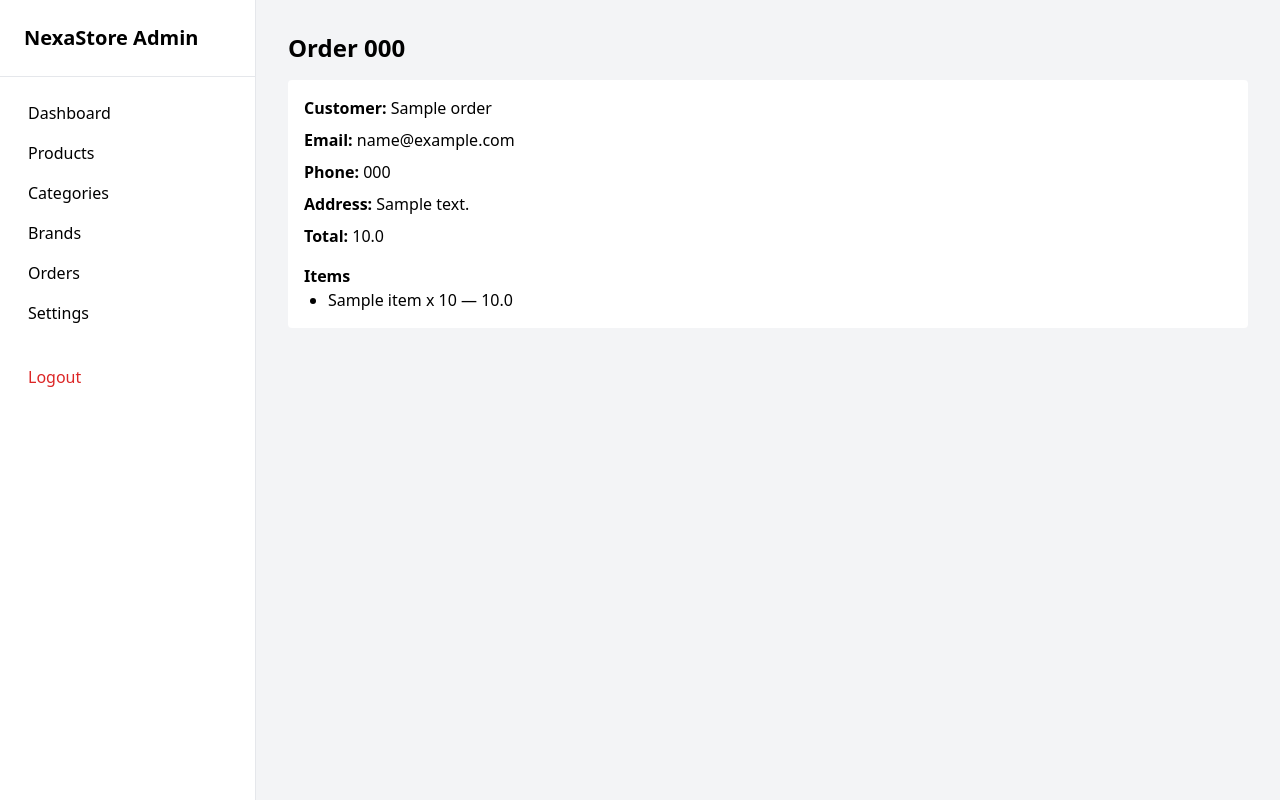
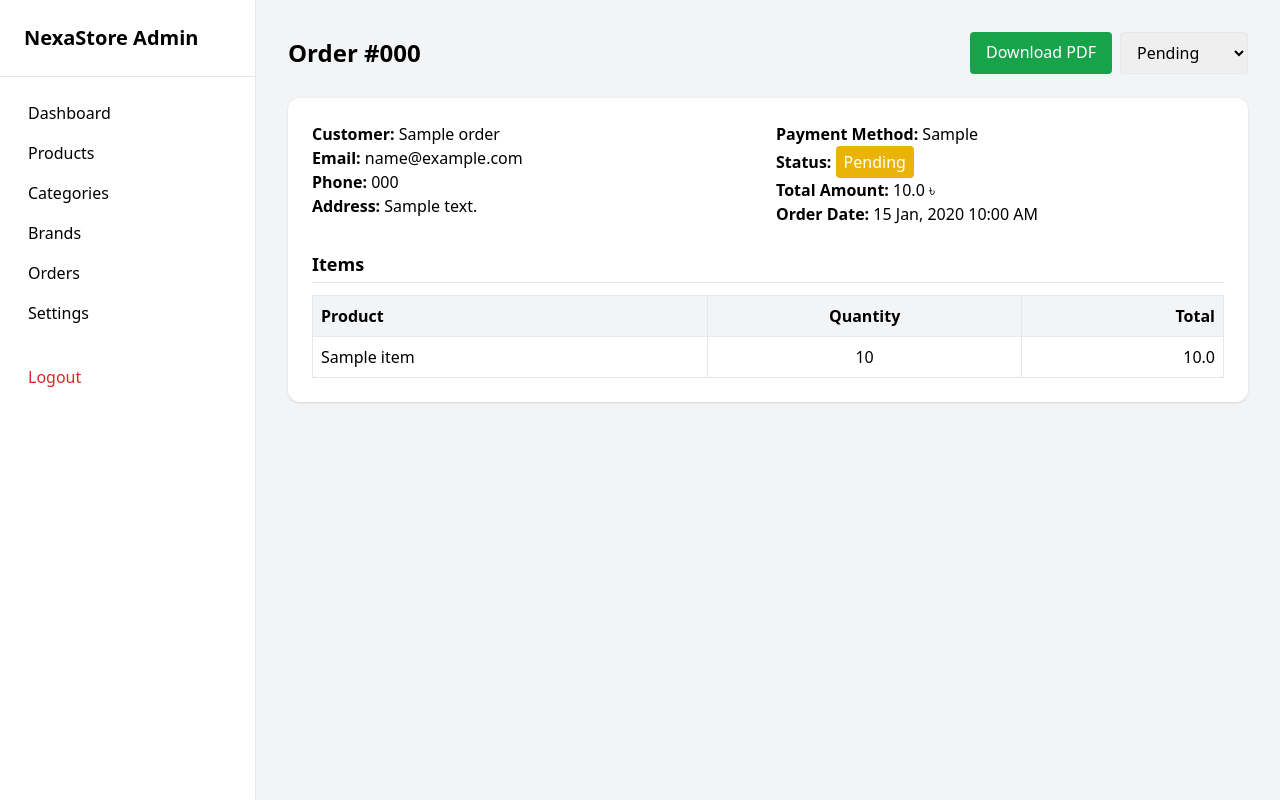
Before and after one commit to shantob/flask-ecom-versity, a Flask app: page /admin/orders/1 in a window 1280 px wide. Run offline with Flask 3, Linux system fonts and the light colour scheme; a user stored in the database is signed in; tables that the repository leaves empty hold one stand-in row (values such as "Sample post"); some libraries are stand-ins or nearby versions.

Commit message:
add-admin-ivoice-status-download-pdf-system

```diff
--- a/app/admin_routes.py
+++ b/app/admin_routes.py
@@ -6,6 +6,11 @@ from app import db
 from app.models import Admin, Category, Brand, Product, Order, OrderItem, WebsiteSettings
 from app.utils import admin_required, save_image, generate_order_number
 from slugify import slugify
+from flask import make_response
+from reportlab.lib.pagesizes import A4
+from reportlab.pdfgen import canvas
+from io import BytesIO
+
 
 admin_bp = Blueprint('admin', __name__, url_prefix='/admin', template_folder='templates/admin')
 
@@ -276,6 +281,65 @@ def order_detail(id):
     order = Order.query.get_or_404(id)
     return render_template('admin/order_detail.html', order=order)
 
+@admin_bp.route('/orders/<int:id>/status', methods=['POST'])
+@admin_required
+def update_order_status(id):
+    order = Order.query.get_or_404(id)
+    new_status = request.form.get('status')
+    if new_status in ['pending', 'processing', 'shipped', 'delivered', 'cancelled']:
+        order.status = new_status
+        db.session.commit()
+        flash(f"Order status updated to {new_status.capitalize()}!", "success")
+    else:
+        flash("Invalid status!", "error")
+    return redirect(url_for('admin.order_detail', id=order.id))
+
+
+@admin_bp.route('/orders/<int:id>/download', methods=['GET'])
+@admin_required
+def download_order_pdf(id):
+    order = Order.query.get_or_404(id)
+
+    buffer = BytesIO()
+    pdf = canvas.Canvas(buffer, pagesize=A4)
+    width, height = A4
+
+    pdf.setFont("Helvetica-Bold", 16)
+    pdf.drawString(50, height - 50, f"Order Invoice #{order.order_number}")
+
+    pdf.setFont("Helvetica", 12)
+    pdf.drawString(50, height - 90, f"Customer: {order.customer_name}")
+    pdf.drawString(50, height - 110, f"Email: {order.customer_email}")
+    pdf.drawString(50, height - 130, f"Phone: {order.customer_phone}")
+    pdf.drawString(50, height - 150, f"Address: {order.customer_address}")
+    pdf.drawString(50, height - 170, f"Payment Method: {order.payment_method}")
+    pdf.drawString(50, height - 190, f"Status: {order.status}")
+    pdf.drawString(50, height - 210, f"Total Amount: {order.total_amount} BDT")
+
+    # Table header
+    y = height - 250
+    pdf.setFont("Helvetica-Bold", 12)
+    pdf.drawString(50, y, "Product")
+    pdf.drawString(300, y, "Qty")
+    pdf.drawString(400, y, "Total")
+
+    pdf.setFont("Helvetica", 12)
+    y -= 20
+    for item in order.order_items:
+        pdf.drawString(50, y, item.product_name)
+        pdf.drawString(300, y, str(item.quantity))
+        pdf.drawString(400, y, str(item.total_price))
+        y -= 20
+
+    pdf.showPage()
+    pdf.save()
+
+    buffer.seek(0)
+    response = make_response(buffer.getvalue())
+    response.headers['Content-Type'] = 'application/pdf'
+    response.headers['Content-Disposition'] = f'attachment; filename=order_{order.order_number}.pdf'
+    return response
+
 # ---- SETTINGS ----
 @admin_bp.route('/settings', methods=['GET', 'POST'])
 @admin_required
--- a/app/templates/about.html
+++ b/app/templates/about.html
@@ -1,6 +1,6 @@
 {% extends "base.html" %}
 
-{% block title %}About Us - NexaStore{% endblock %}
+{% block title %}About Us - {{ settings.site_name }}{% endblock %}
 
 {% block content %}
 <!-- Hero Section -->
--- a/app/templates/admin/order_detail.html
+++ b/app/templates/admin/order_detail.html
@@ -1,18 +1,74 @@
 {% extends 'admin/admin_base.html' %}
+{% block title %}Order {{ order.order_number }}{% endblock %}
 {% block content %}
-<h1 class="text-2xl font-bold mb-4">Order {{ order.order_number }}</h1>
-<div class="bg-white p-4 rounded">
-  <div class="mb-2"><strong>Customer:</strong> {{ order.customer_name }}</div>
-  <div class="mb-2"><strong>Email:</strong> {{ order.customer_email }}</div>
-  <div class="mb-2"><strong>Phone:</strong> {{ order.customer_phone }}</div>
-  <div class="mb-2"><strong>Address:</strong> {{ order.customer_address }}</div>
-  <div class="mb-2"><strong>Total:</strong> {{ order.total_amount }}</div>
 
-  <h2 class="mt-4 font-semibold">Items</h2>
-  <ul class="list-disc pl-6">
-    {% for it in order.order_items %}
-      <li>{{ it.product_name }} x {{ it.quantity }} — {{ it.total_price }}</li>
-    {% endfor %}
-  </ul>
+<div class="flex justify-between items-center mb-6">
+  <h1 class="text-2xl font-bold">Order #{{ order.order_number }}</h1>
+
+  <div class="flex space-x-2">
+    <!-- Download PDF -->
+    <a href="{{ url_for('admin.download_order_pdf', id=order.id) }}"
+       class="px-4 py-2 bg-green-600 text-white rounded hover:bg-green-700 transition">
+      Download PDF
+    </a>
+
+    <!-- Change Status -->
+    <form method="POST" action="{{ url_for('admin.update_order_status', id=order.id) }}">
+      <select name="status"
+              class="border rounded px-3 py-2"
+              onchange="this.form.submit()">
+        {% for s in ['pending', 'processing', 'shipped', 'delivered', 'cancelled'] %}
+          <option value="{{ s }}" {% if order.status == s %}selected{% endif %}>{{ s|capitalize }}</option>
+        {% endfor %}
+      </select>
+    </form>
+  </div>
 </div>
+
+<div class="bg-white p-6 rounded-xl shadow">
+  <div class="grid md:grid-cols-2 gap-4">
+    <div>
+      <p><strong>Customer:</strong> {{ order.customer_name }}</p>
+      <p><strong>Email:</strong> {{ order.customer_email }}</p>
+      <p><strong>Phone:</strong> {{ order.customer_phone }}</p>
+      <p><strong>Address:</strong> {{ order.customer_address }}</p>
+    </div>
+    <div>
+      <p><strong>Payment Method:</strong> {{ order.payment_method|capitalize }}</p>
+      <p><strong>Status:</strong>
+        <span class="inline-block px-2 py-1 rounded text-white
+          {% if order.status == 'pending' %}bg-yellow-500
+          {% elif order.status == 'processing' %}bg-blue-500
+          {% elif order.status == 'shipped' %}bg-indigo-500
+          {% elif order.status == 'delivered' %}bg-green-600
+          {% elif order.status == 'cancelled' %}bg-red-600{% endif %}">
+          {{ order.status|capitalize }}
+        </span>
+      </p>
+      <p><strong>Total Amount:</strong> {{ order.total_amount }} ৳</p>
+      <p><strong>Order Date:</strong> {{ order.created_at.strftime('%d %b, %Y %I:%M %p') }}</p>
+    </div>
+  </div>
+
+  <h2 class="mt-6 mb-3 font-semibold text-lg border-b pb-1">Items</h2>
+  <table class="w-full border-collapse">
+    <thead>
+      <tr class="bg-gray-100 text-left">
+        <th class="p-2 border">Product</th>
+        <th class="p-2 border text-center">Quantity</th>
+        <th class="p-2 border text-right">Total</th>
+      </tr>
+    </thead>
+    <tbody>
+      {% for it in order.order_items %}
+      <tr>
+        <td class="p-2 border">{{ it.product_name }}</td>
+        <td class="p-2 border text-center">{{ it.quantity }}</td>
+        <td class="p-2 border text-right">{{ it.total_price }}</td>
+      </tr>
+      {% endfor %}
+    </tbody>
+  </table>
+</div>
+
 {% endblock %}
--- a/app/templates/cart.html
+++ b/app/templates/cart.html
@@ -1,6 +1,6 @@
 {% extends "base.html" %}
 
-{% block title %}Shopping Cart - NexaStore{% endblock %}
+{% block title %}Shopping Cart - {{ settings.site_name }}{% endblock %}
 
 {% block content %}
 <section class="bg-gradient-to-r from-gray-900 to-gray-800 text-white py-20">
--- a/app/templates/checkout.html
+++ b/app/templates/checkout.html
@@ -1,6 +1,6 @@
 {% extends "base.html" %}
 
-{% block title %}Checkout - NexaStore{% endblock %}
+{% block title %}Checkout - {{ settings.site_name }}{% endblock %}
 
 {% block content %}
 <!-- Checkout Header -->
--- a/app/templates/contact.html
+++ b/app/templates/contact.html
@@ -1,6 +1,6 @@
 {% extends "base.html" %}
 
-{% block title %}Contact Us - NexaStore{% endblock %}
+{% block title %}Contact Us - {{ settings.site_name }}{% endblock %}
 
 {% block content %}
 <!-- Hero Section -->
--- a/app/templates/product_detail.html
+++ b/app/templates/product_detail.html
@@ -1,6 +1,6 @@
 {% extends "base.html" %}
 
-{% block title %}{{ product.name }} - NexaStore{% endblock %}
+{% block title %}{{ product.name }} - {{ settings.site_name }}{% endblock %}
 
 {% block content %}
 <section class="py-12 bg-white">
--- a/app/templates/products.html
+++ b/app/templates/products.html
@@ -1,6 +1,6 @@
 {% extends "base.html" %}
 
-{% block title %}Products - NexaStore{% endblock %}
+{% block title %}Products - {{ settings.site_name }}{% endblock %}
 
 {% block content %}
 <!-- Header Section -->
--- a/requirements.txt
+++ b/requirements.txt
@@ -6,3 +6,4 @@ Werkzeug==2.3.7
 email-validator==2.0.0
 mysql-connector-python==8.1.0
 WTForms==3.0.1
+reportlab==4.4.4
```
Also changed, not shown: app/templates/admin/orders.html (+8 -1 lines), app/templates/base.html (+3 -5 lines).
